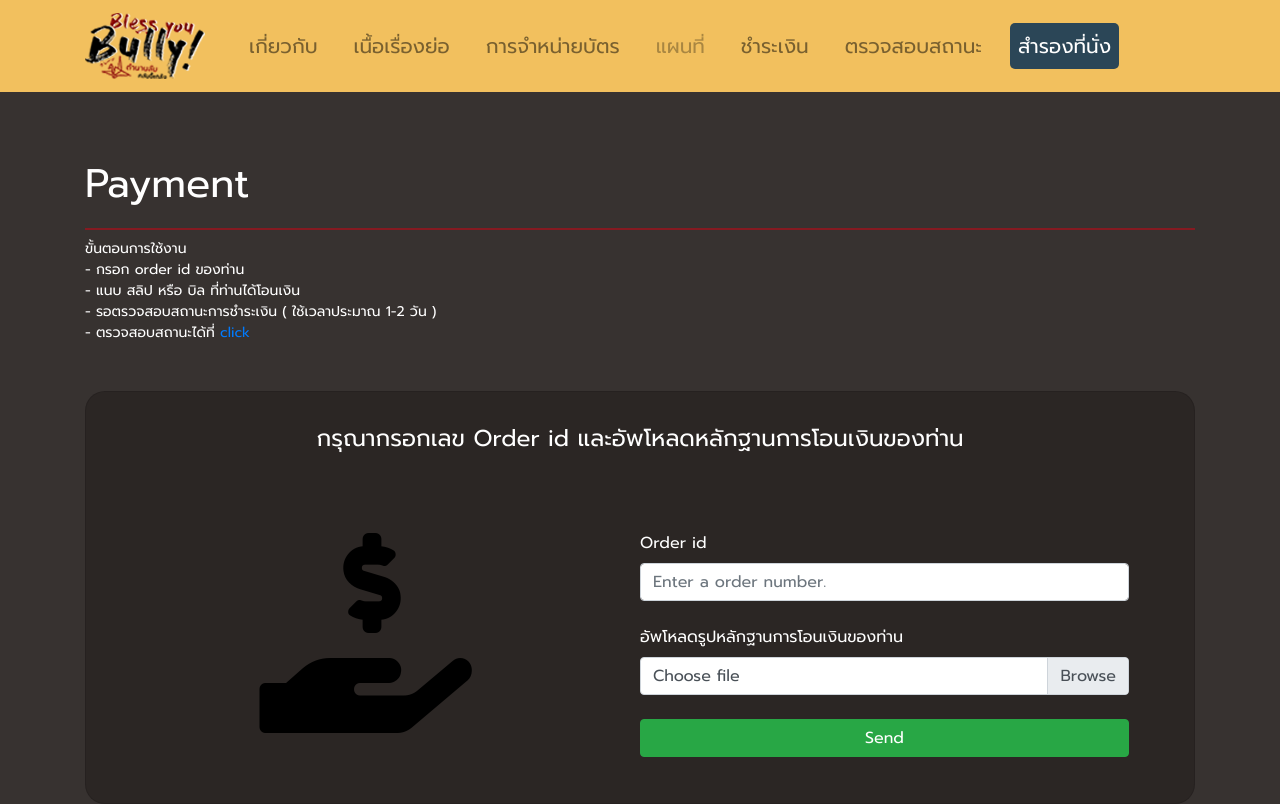
After one commit to patdpat/humdramaku, a Laravel app: page /payment in a window 1280 px wide. The commit adds this page. Run offline with Laravel 8, Linux system fonts and the light colour scheme; some libraries are stand-ins or nearby versions.

Commit message:
Add payment page / on nav payment

```diff
--- a/app/Http/Controllers/GuestController.php
+++ b/app/Http/Controllers/GuestController.php
@@ -11,6 +11,12 @@ class GuestController extends Controller
     public function index()
     {
         return view('welcome');
+    }
+
+
+    public function payment()
+    {
+        return view('admin.payment');
     }
 
     public function booking(Request $request)
@@ -82,4 +88,7 @@ class GuestController extends Controller
 //
         return view('admin.checkstatus');
     }
+
+
+
 }
--- a/resources/views/admin/about.blade.php
+++ b/resources/views/admin/about.blade.php
@@ -1,4 +1,5 @@
 <head>
+
     <meta charset="utf-8">
     <meta name="viewport" content="width=device-width, initial-scale=1">
     <link rel="stylesheet" href="https://maxcdn.bootstrapcdn.com/bootstrap/4.2.1/css/bootstrap.min.css">
@@ -100,7 +101,7 @@
                         <a class="nav-item nav-link" href="#" id="story">เนื้อเรื่องย่อ</a>
                         <a class="nav-item nav-link" href="#">การจำหน่ายบัตร</a>
                         <a class="nav-item nav-link disabled" href="#">แผนที่</a>
-                        <a class="nav-item nav-link disabled" href="#">ชำระเงิน</a>
+                        <a class="nav-item nav-link" href="{{route('payment')}}">ชำระเงิน</a>
                         <a class="nav-item nav-link" href="{{route('checkStatus')}}">ตรวจสอบสถานะ</a>
                         <a class="nav-item nav-link btn-booking text-center" id="booking" href="{{url('/showtimes')}}">สำรองที่นั่ง</a>
                     </div>
--- a/resources/views/admin/checkstatus.blade.php
+++ b/resources/views/admin/checkstatus.blade.php
@@ -62,12 +62,13 @@
                     <a class="nav-item nav-link" href="#" id="story">เนื้อเรื่องย่อ</a>
                     <a class="nav-item nav-link" href="#">การจำหน่ายบัตร</a>
                     <a class="nav-item nav-link disabled" href="#">แผนที่</a>
-                    <a class="nav-item nav-link disabled" href="#">ชำระเงิน</a>
-                    <a class="nav-item nav-link " href="{{route('checkStatus')}}">ตรวจสอบสถานะ</a>
+                    <a class="nav-item nav-link" href="{{route('payment')}}">ชำระเงิน</a>
+                    <a class="nav-item nav-link" href="{{route('checkStatus')}}">ตรวจสอบสถานะ</a>
                     <a class="nav-item nav-link btn-booking text-center" id="booking" href="{{url('/showtimes')}}">สำรองที่นั่ง</a>
                 </div>
             </div>
         </div>
+
     </nav>
 </div>
 
--- /dev/null
+++ b/resources/views/admin/payment.blade.php
@@ -0,0 +1,103 @@
+<head>
+
+    <meta charset="utf-8">
+    <meta name="viewport" content="width=device-width, initial-scale=1">
+    <link rel="stylesheet" href="https://maxcdn.bootstrapcdn.com/bootstrap/4.2.1/css/bootstrap.min.css">
+    <script src="https://ajax.googleapis.com/ajax/libs/jquery/3.3.1/jquery.min.js"></script>
+    <script src="https://cdnjs.cloudflare.com/ajax/libs/popper.js/1.14.6/umd/popper.min.js"></script>
+    <script src="https://maxcdn.bootstrapcdn.com/bootstrap/4.2.1/js/bootstrap.min.js"></script>
+    <link rel="stylesheet" href="https://use.fontawesome.com/releases/v5.7.2/css/all.css" integrity="sha384-fnmOCqbTlWIlj8LyTjo7mOUStjsKC4pOpQbqyi7RrhN7udi9RwhKkMHpvLbHG9Sr" crossorigin="anonymous">
+
+    <link href="https://fonts.googleapis.com/css?family=Prompt" rel="stylesheet">
+    <link rel="shortcut icon" type="image/png" href="{{asset('images/logo.png')}}">
+
+    <title>HUMDRAMA</title>
+
+    <style>
+
+        body {
+            background-color: #373230;
+            font-family: 'Prompt', sans-serif;
+        }
+        .btn-booking {
+            background-color: #2b4657;
+            border-radius: 5px;
+
+        }
+
+        #booking {
+            color: white ;
+        }
+
+        .nav-item {
+            margin-left: 20px;
+        }
+
+    </style>
+
+</head>
+
+
+<body data-spy="scroll" data-target=".navbar" data-offset="50">
+
+    <div>
+
+        <nav class="navbar navbar-expand-lg navbar-light  sticky-top" style="min-height: 80px ;background-color: #f2c05e" id="nav">
+            <div class="container">
+                <a class="navbar-brand" href="{{ url('/') }}"><img src="{{asset('images/logo.png')}}"></a>
+                <button class="navbar-toggler" type="button" data-toggle="collapse" data-target="#navbarNavAltMarkup" aria-controls="navbarNavAltMarkup" aria-expanded="false" aria-label="Toggle navigation">
+                    <span class="navbar-toggler-icon"></span>
+                </button>
+                <div class="collapse navbar-collapse " id="navbarNavAltMarkup">
+                    <div class="navbar-nav text-center" style="font-size: 20px">
+                        <a class="nav-item nav-link active" href="{{ url('/about') }}">เกี่ยวกับ<span class="sr-only">(current)</span></a>
+                        <a class="nav-item nav-link" href="#" id="story">เนื้อเรื่องย่อ</a>
+                        <a class="nav-item nav-link" href="#">การจำหน่ายบัตร</a>
+                        <a class="nav-item nav-link disabled" href="#">แผนที่</a>
+                        <a class="nav-item nav-link" href="{{route('payment')}}">ชำระเงิน</a>
+                        <a class="nav-item nav-link" href="{{route('checkStatus')}}">ตรวจสอบสถานะ</a>
+                        <a class="nav-item nav-link btn-booking text-center" id="booking" href="{{url('/showtimes')}}">สำรองที่นั่ง</a>
+                    </div>
+                </div>
+            </div>
+
+        </nav>
+    </div>
+
+    <div class="container">
+        <div class="mt-5" style="color: white;">
+            <h1 style="padding: 20px 0px; border-bottom: 2px solid #851a21">Payment</h1>
+        </div>
+        <div style="font-size: 14px">
+            <p style="color: white">ขั้นตอนการใช้งาน
+                <br>- กรอก order id ของท่าน
+                <br>- แนบ สลิป หรือ บิล ที่ท่านได้โอนเงิน
+                <br>- รอตรวจสอบสถานะการชำระเงิน ( ใช้เวลาประมาณ 1-2 วัน )
+                <br>- ตรวจสอบสถานะได้ที่ <a href="{{route('checkStatus')}}"> click </a>
+            </p>
+        </div>
+        <div class="card mt-5" style="background-color: #2b2624; border-radius: 20px ; padding: 20px 20px">
+            <p class="text-center" style="color: white ; font-size: 23px ; padding: 10px 0px">กรุณากรอกเลข Order id และอัพโหลดหลักฐานการโอนเงินของท่าน</p>
+            <div class=" container row">
+                <div class="col-sm text-center">
+                    <i style="font-size: 200px ; color: black ; padding: 50px 50px" class="fas fa-hand-holding-usd"></i>
+
+                </div>
+
+                <div class="col-sm mt-5" style="color: white">
+                    Order id
+                    <input type="text" class="form-control mt-2" id="orderid" placeholder="Enter a order number."><br>
+                    อัพโหลดรูปหลักฐานการโอนเงินของท่าน
+                    <div class="custom-file mt-2">
+                        <input type="file" class="custom-file-input" id="customFile">
+                        <label class="custom-file-label" for="customFile">Choose file</label>
+                    </div>
+
+                    <button type="button" class="btn btn-success mt-4" style="width: 100%">Send</button>
+
+                </div>
+            </div>
+
+        </div>
+    </div>
+</body>
--- a/resources/views/admin/showtimes.blade.php
+++ b/resources/views/admin/showtimes.blade.php
@@ -74,8 +74,8 @@
                         <a class="nav-item nav-link" href="#" id="story">เนื้อเรื่องย่อ</a>
                         <a class="nav-item nav-link" href="#">การจำหน่ายบัตร</a>
                         <a class="nav-item nav-link disabled" href="#">แผนที่</a>
-                        <a class="nav-item nav-link disabled" href="#">ชำระเงิน</a>
-                        <a class="nav-item nav-link " href="{{route('checkStatus')}}">ตรวจสอบสถานะ</a>
+                        <a class="nav-item nav-link" href="{{route('payment')}}">ชำระเงิน</a>
+                        <a class="nav-item nav-link" href="{{route('checkStatus')}}">ตรวจสอบสถานะ</a>
                         <a class="nav-item nav-link btn-booking text-center" id="booking" href="{{url('/showtimes')}}">สำรองที่นั่ง</a>
                     </div>
                 </div>
--- a/resources/views/welcome.blade.php
+++ b/resources/views/welcome.blade.php
@@ -93,8 +93,8 @@
                         <a class="nav-item nav-link" href="#" id="story">เนื้อเรื่องย่อ</a>
                         <a class="nav-item nav-link" href="#">การจำหน่ายบัตร</a>
                         <a class="nav-item nav-link disabled" href="#">แผนที่</a>
-                        <a class="nav-item nav-link disabled" href="#">ชำระเงิน</a>
-                        <a class="nav-item nav-link " href="{{route('checkStatus')}}">ตรวจสอบสถานะ</a>
+                        <a class="nav-item nav-link" href="{{route('payment')}}">ชำระเงิน</a>
+                        <a class="nav-item nav-link" href="{{route('checkStatus')}}">ตรวจสอบสถานะ</a>
                         <a class="nav-item nav-link btn-booking text-center" id="booking" href="{{url('/showtimes')}}">สำรองที่นั่ง</a>
                     </div>
                 </div>
--- a/routes/web.php
+++ b/routes/web.php
@@ -37,13 +37,6 @@ Route::post('/api/timer', [
     'as' => 'api.timer',
     'uses' => 'ApiController@api']);
 
-Route::get('/adminAdd', [
-    'as' => 'adminAdd',
-    'uses' => 'AddseatController@viewSeat']);
-
-Route::get('/adminAddSeat', [
-    'as' => 'adminAddSeat',
-    'uses' => 'AddseatController@addSeat']);
 
 Route::post('/seat', [
     'as' => 'seat',
@@ -61,3 +54,9 @@ Route::post('/api/order', [
 Auth::routes();
 
 Route::get('/home', 'HomeController@index')->name('home');
+
+
+
+Route::get('/payment', [
+    'as' => 'payment',
+    'uses' => 'GuestController@payment']);
```
Also changed, not shown: app/Http/Controllers/AddseatController.php (deleted, +0 -36 lines), resources/views/admin/screen.blade.php (+5 -4 lines), database/migrations/2019_02_17_124144_create_seats_table.php, public/images/logopayment.png (added).
